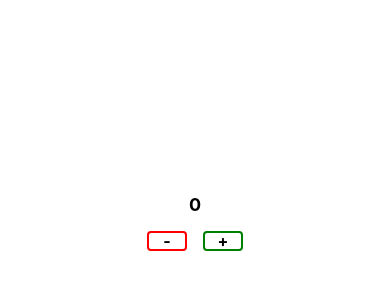
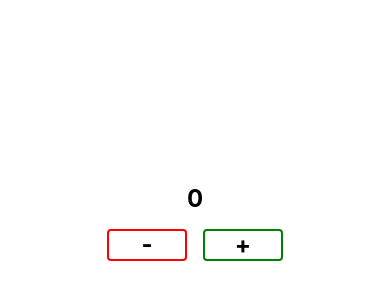
Before and after one commit to chernandez7/ReasonML-Conversion-Example, a React Native app: screen / in a window 390 px wide. Shown: the part 200-500 px from the top of the page. Built offline with nearby package versions, Linux system fonts and the light colour scheme.

Commit message:
fix sizes

```diff
--- a/App.style.js
+++ b/App.style.js
@@ -9,7 +9,7 @@ export default StyleSheet.create({
     alignItems: "center"
   },
   count: {
-    fontSize: 18,
+    fontSize: 24,
     fontWeight: "bold",
     margin: 8
   },
@@ -20,8 +20,8 @@ export default StyleSheet.create({
     alignItems: "center"
   },
   button: {
-    width: 40,
-    height: 20,
+    width: 80,
+    height: 32,
     borderWidth: 2,
     borderRadius: 4,
     justifyContent: "center",
@@ -30,7 +30,7 @@ export default StyleSheet.create({
     margin: 8
   },
   buttonText: {
-    fontSize: 16,
+    fontSize: 24,
     fontWeight: "bold"
   }
 });
```
